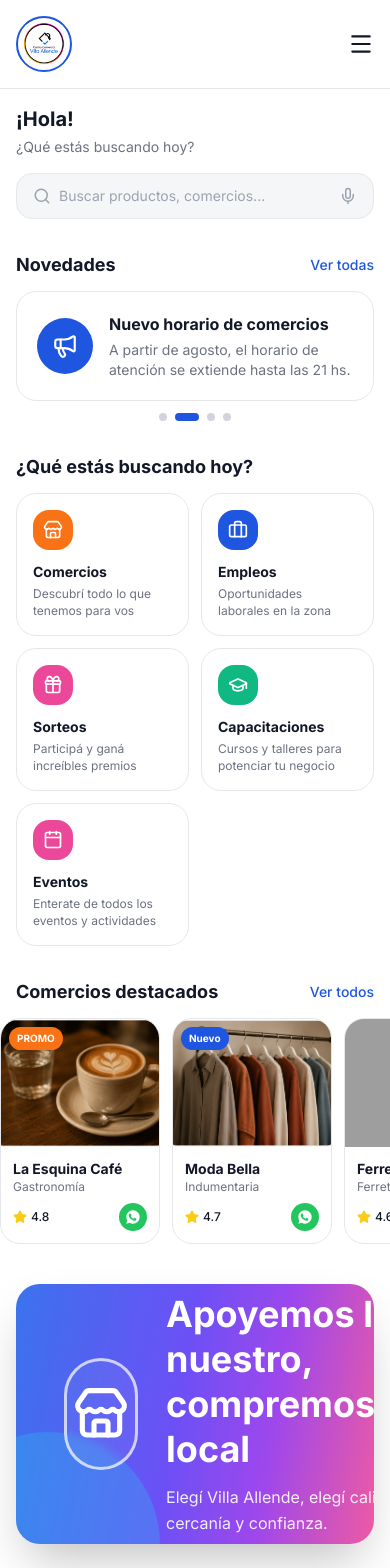
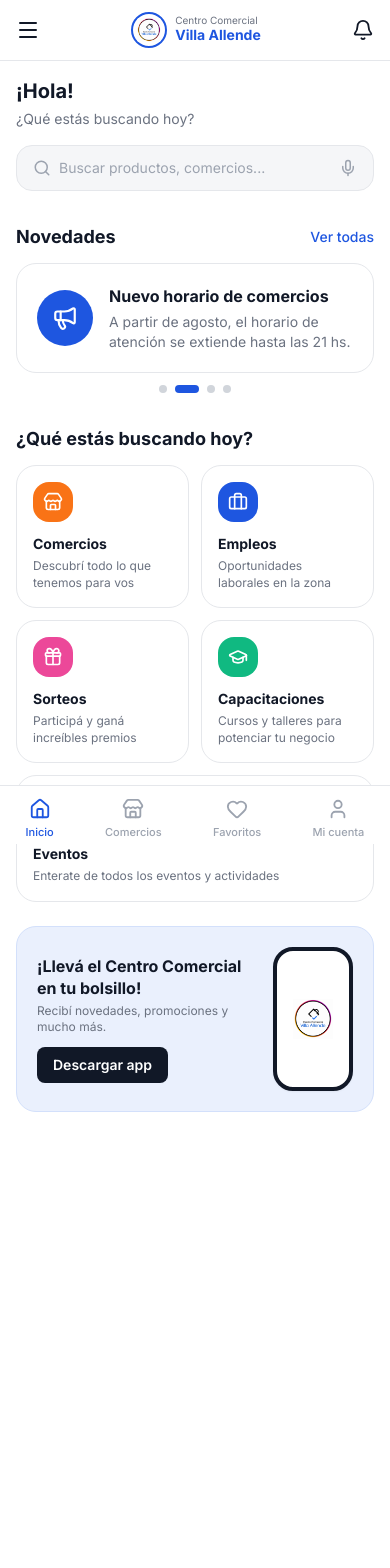
Before and after one commit to Fabriluna18/centro-comercial, a React (Vite) app: page / in a window 390 px wide. Shown: the top 1568 px of the page. After the commit the page ends 1216 px from the top, so only its background shows below. Built offline with nearby package versions, Linux system fonts and the light colour scheme; grey boxes are pictures that could not be loaded.

Commit message:
feat: bottom nav mobile y banner de descarga de app

```diff
--- /dev/null
+++ b/src/components/layout/BottomNav.jsx
@@ -0,0 +1,35 @@
+import { NavLink } from "react-router-dom";
+import { Home, Store, Heart, User } from "lucide-react";
+
+const items = [
+  { name: "Inicio", path: "/", icon: Home },
+  { name: "Comercios", path: "/comercios", icon: Store },
+  { name: "Favoritos", path: "/favoritos", icon: Heart },
+  { name: "Mi cuenta", path: "/mi-cuenta", icon: User },
+];
+
+export default function BottomNav() {
+  return (
+    <nav
+      className="lg:hidden fixed bottom-0 left-0 right-0 z-50 bg-white border-t border-surface-border
+                 flex items-center justify-around py-2"
+      style={{ paddingBottom: "env(safe-area-inset-bottom)" }}
+    >
+      {items.map(({ name, path, icon: Icon }) => (
+        <NavLink
+          key={path}
+          to={path}
+          end={path === "/"}
+          className={({ isActive }) =>
+            `flex flex-col items-center gap-1 px-3 py-1 text-[11px] font-medium transition-colors ${
+              isActive ? "text-primary" : "text-gray-400"
+            }`
+          }
+        >
+          <Icon size={22} />
+          {name}
+        </NavLink>
+      ))}
+    </nav>
+  );
+}
--- a/src/components/layout/Footer.jsx
+++ b/src/components/layout/Footer.jsx
@@ -2,7 +2,7 @@ export default function Footer() {
   const whatsappNumber = "5493511234567"; // reemplazar por el número real del centro comercial
 
   return (
-    <footer className="bg-white border-t border-surface-border mt-8">
+    <footer className="hidden lg:block bg-white border-t border-surface-border mt-8">
       <div className="max-w-7xl mx-auto px-4 lg:px-8 py-6 flex flex-col lg:flex-row items-center justify-between gap-6">
         {/* WhatsApp */}
         <div className="flex items-center gap-4 text-center lg:text-left">
--- a/src/components/layout/Navbar.jsx
+++ b/src/components/layout/Navbar.jsx
@@ -41,19 +41,35 @@ export default function Navbar() {
 
   return (
     <header className="bg-white border-b border-surface-border sticky top-0 z-50">
-      {/* Top bar */}
-      <div className="max-w-7xl mx-auto px-4 lg:px-8 py-4 flex items-center justify-between gap-4">
-        {/* Logo + nombre */}
+      {/* ---------- TOP BAR MOBILE ---------- */}
+      <div className="lg:hidden flex items-center justify-between px-4 py-3">
+        <button onClick={() => setMobileOpen(true)} aria-label="Abrir menú" className="text-dark">
+          <Menu size={24} />
+        </button>
+
+        <div className="flex items-center gap-2">
+          <div className="w-9 h-9 rounded-full border-2 border-primary flex items-center justify-center shrink-0 bg-white overflow-hidden">
+            <img src="/logo-villa-allende.png" alt="Centro Comercial Villa Allende" className="w-6 h-6 object-contain" />
+          </div>
+          <div className="leading-none">
+            <p className="text-[10px] text-gray-500">Centro Comercial</p>
+            <p className="text-sm font-bold text-primary">Villa Allende</p>
+          </div>
+        </div>
+
+        <button aria-label="Notificaciones" className="text-dark">
+          <Bell size={22} />
+        </button>
+      </div>
+
+      {/* ---------- TOP BAR DESKTOP ---------- */}
+      <div className="hidden lg:flex max-w-7xl mx-auto px-8 py-4 items-center justify-between gap-4">
         <div className="flex items-center gap-3">
           <div className="w-14 h-14 rounded-full border-2 border-primary flex items-center justify-center shrink-0 bg-white overflow-hidden">
-            <img
-              src="/logo-villa-allende.png"
-              alt="Centro Comercial Villa Allende"
-              className="w-11 h-11 object-contain"
-            />
+            <img src="/logo-villa-allende.png" alt="Centro Comercial Villa Allende" className="w-11 h-11 object-contain" />
           </div>
 
-          <div className="hidden sm:block">
+          <div>
             <p className="text-sm font-bold tracking-wide text-dark leading-none">CENTRO COMERCIAL</p>
             <h1 className="text-2xl font-extrabold text-primary leading-tight">VILLA ALLENDE</h1>
             <span className="inline-block bg-dark text-white text-[10px] font-bold tracking-widest px-2 py-0.5 rounded mt-1">
@@ -62,8 +78,7 @@ export default function Navbar() {
           </div>
         </div>
 
-        {/* Acciones desktop */}
-        <div className="hidden lg:flex items-center gap-6 text-sm font-medium text-dark">
+        <div className="flex items-center gap-6 text-sm font-medium text-dark">
           <div className="relative" ref={searchRef}>
             <button
               className="flex items-center gap-2 hover:text-primary transition-colors"
@@ -100,11 +115,6 @@ export default function Navbar() {
             <User size={18} /> Mi cuenta
           </button>
         </div>
-
-        {/* Botón hamburguesa mobile */}
-        <button className="lg:hidden text-dark" onClick={() => setMobileOpen(true)} aria-label="Abrir menú">
-          <Menu size={26} />
-        </button>
       </div>
 
       {/* Nav desktop */}
@@ -135,10 +145,8 @@ export default function Navbar() {
           mobileOpen ? "opacity-100 pointer-events-auto" : "opacity-0 pointer-events-none"
         }`}
       >
-        {/* overlay */}
         <div className="absolute inset-0 bg-black/40" onClick={() => setMobileOpen(false)} />
 
-        {/* panel */}
         <div
           className={`absolute top-0 left-0 h-full w-72 bg-white shadow-xl p-5 flex flex-col gap-1 transition-transform duration-300 ${
             mobileOpen ? "translate-x-0" : "-translate-x-full"
@@ -170,9 +178,6 @@ export default function Navbar() {
           <hr className="my-4 border-surface-border" />
 
           <button className="flex items-center gap-3 px-3 py-3 rounded-lg text-sm font-medium text-gray-700 hover:bg-surface-muted">
-            <Bell size={20} /> Notificaciones
-          </button>
-          <button className="flex items-center gap-3 px-3 py-3 rounded-lg text-sm font-medium text-gray-700 hover:bg-surface-muted">
             <User size={20} /> Mi cuenta
           </button>
         </div>
--- a/src/components/sections/AccesosRapidos.jsx
+++ b/src/components/sections/AccesosRapidos.jsx
@@ -9,11 +9,15 @@ export default function AccesosRapidos() {
       <h3 className="text-lg font-bold text-dark mb-3">¿Qué estás buscando hoy?</h3>
 
       <div className="grid grid-cols-2 sm:grid-cols-3 lg:grid-cols-5 gap-3 lg:gap-4">
-        {categorias.map(({ id, nombre, descripcion, icon: Icon, color, path }) => (
+        {categorias.map(({ id, nombre, descripcion, icon: Icon, color, path }, index) => {
+          const isLast = index === categorias.length - 1;
+          return (
             <button
               key={id}
               onClick={() => navigate(path)}
-            className="group text-left bg-white border border-surface-border rounded-2xl p-4 hover:shadow-md hover:-translate-y-0.5 transition-all duration-200"
+              className={`group text-left bg-white border border-surface-border rounded-2xl p-4 hover:shadow-md hover:-translate-y-0.5 transition-all duration-200 ${
+                isLast ? "col-span-2 sm:col-span-1" : ""
+              }`}
             >
               <div
                 className={`w-10 h-10 rounded-xl ${color} flex items-center justify-center text-white mb-3 group-hover:scale-110 transition-transform duration-200`}
@@ -23,7 +27,8 @@ export default function AccesosRapidos() {
               <h4 className="font-bold text-dark text-sm mb-1">{nombre}</h4>
               <p className="text-xs text-gray-500 leading-snug">{descripcion}</p>
             </button>
-        ))}
+          );
+        })}
       </div>
     </section>
   );
--- /dev/null
+++ b/src/components/sections/DownloadAppBanner.jsx
@@ -0,0 +1,28 @@
+export default function DownloadAppBanner() {
+  return (
+    <section className="lg:hidden max-w-7xl mx-auto px-4 pt-6">
+      <div className="bg-primary-50 border border-primary-100 rounded-2xl p-5 flex items-center gap-4">
+        <div className="flex-1">
+          <h4 className="font-bold text-dark mb-1 leading-snug">
+            ¡Llevá el Centro Comercial en tu bolsillo!
+          </h4>
+          <p className="text-xs text-gray-500 mb-3">
+            Recibí novedades, promociones y mucho más.
+          </p>
+          <button className="bg-dark text-white text-sm font-semibold px-4 py-2 rounded-lg hover:bg-gray-800 transition-colors">
+            Descargar app
+          </button>
+        </div>
+
+        {/* "Mockup" de teléfono hecho con CSS, sin necesitar imagen extra */}
+        <div className="w-20 h-36 shrink-0 rounded-2xl border-4 border-dark bg-white flex items-center justify-center shadow-sm">
+          <img
+            src="/logo-villa-allende.png"
+            alt="App Centro Comercial Villa Allende"
+            className="w-10 h-10 object-contain"
+          />
+        </div>
+      </div>
+    </section>
+  );
+}
--- /dev/null
+++ b/src/pages/Favoritos.jsx
@@ -0,0 +1,3 @@
+export default function Favoritos() {
+  return <div className="p-8">Página en construcción</div>;
+}
--- a/src/pages/Home.jsx
+++ b/src/pages/Home.jsx
@@ -1,6 +1,7 @@
 import Hero from "../components/sections/Hero";
 import Novedades from "../components/sections/Novedades";
 import AccesosRapidos from "../components/sections/AccesosRapidos";
+import DownloadAppBanner from "../components/sections/DownloadAppBanner";
 import ComerciosDestacados from "../components/sections/ComerciosDestacados";
 import BannerLocal from "../components/sections/BannerLocal";
 import BeneficiosLocal from "../components/sections/BeneficiosLocal";
@@ -11,9 +12,16 @@ export default function Home() {
       <Hero />
       <Novedades />
       <AccesosRapidos />
-      <ComerciosDestacados />
-      <BannerLocal />
-      <BeneficiosLocal />
+      <DownloadAppBanner />
+      <div className="hidden lg:block">
+        <ComerciosDestacados />
+      </div>
+      <div className="hidden lg:block">
+        <BannerLocal />
+      </div>
+      <div className="hidden lg:block">
+        <BeneficiosLocal />
+      </div>
     </main>
   );
 }
--- /dev/null
+++ b/src/pages/MiCuenta.jsx
@@ -0,0 +1,3 @@
+export default function MiCuenta() {
+  return <div className="p-8">Página en construcción</div>;
+}
--- a/src/routes/AppRouter.jsx
+++ b/src/routes/AppRouter.jsx
@@ -1,6 +1,7 @@
 import { BrowserRouter, Routes, Route } from "react-router-dom";
 import Navbar from "../components/layout/Navbar";
 import Footer from "../components/layout/Footer";
+import BottomNav from "../components/layout/BottomNav";
 import Home from "../pages/Home";
 import Comercios from "../pages/Comercios";
 import ComercioDetalle from "../pages/ComercioDetalle";
@@ -8,12 +9,15 @@ import Empleos from "../pages/Empleos";
 import Sorteos from "../pages/Sorteos";
 import Capacitaciones from "../pages/Capacitaciones";
 import Eventos from "../pages/Eventos";
+import Favoritos from "../pages/Favoritos";
+import MiCuenta from "../pages/MiCuenta";
 import NotFound from "../pages/NotFound";
 
 export default function AppRouter() {
   return (
     <BrowserRouter>
       <Navbar />
+      <div className="pb-16 lg:pb-0">
         <Routes>
           <Route path="/" element={<Home />} />
           <Route path="/comercios" element={<Comercios />} />
@@ -22,9 +26,13 @@ export default function AppRouter() {
           <Route path="/sorteos" element={<Sorteos />} />
           <Route path="/capacitaciones" element={<Capacitaciones />} />
           <Route path="/eventos" element={<Eventos />} />
+          <Route path="/favoritos" element={<Favoritos />} />
+          <Route path="/mi-cuenta" element={<MiCuenta />} />
           <Route path="*" element={<NotFound />} />
         </Routes>
         <Footer />
+      </div>
+      <BottomNav />
     </BrowserRouter>
   );
 }
```
Lines whose indentation alone changed are shown as unchanged.
